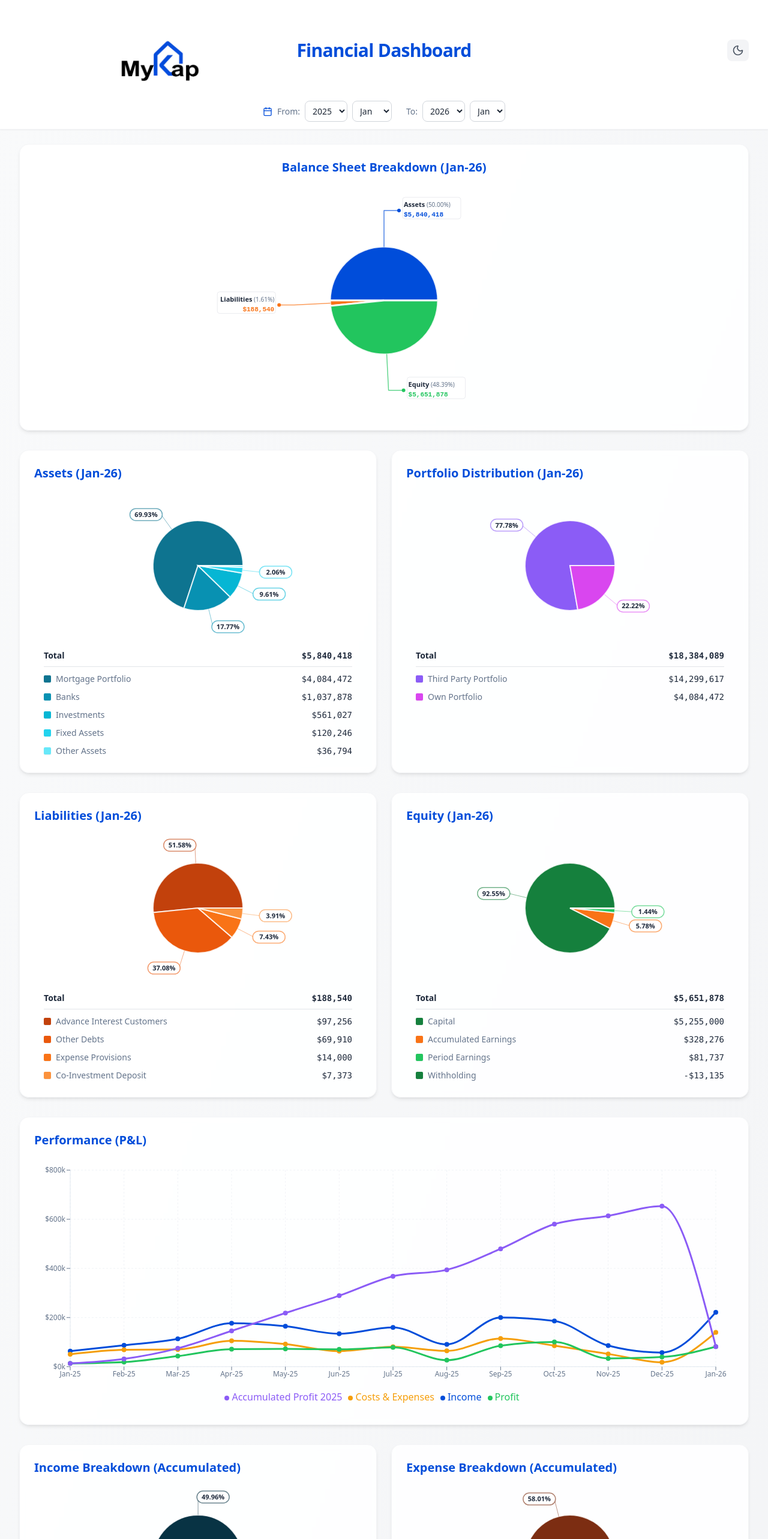
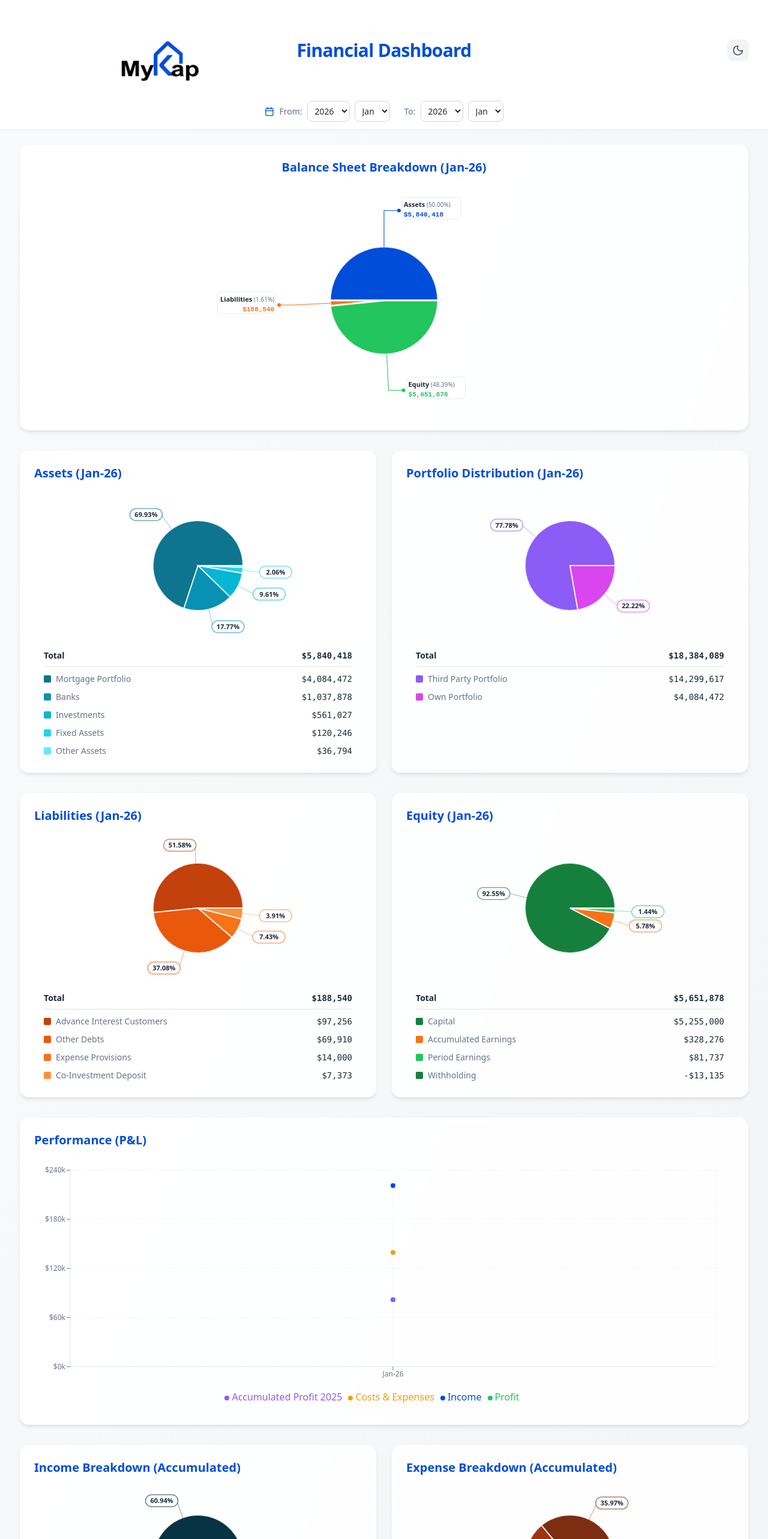
Before and after one commit to Accounting-MyKap/monthlyReportMyKap, a React (Vite) app: page / in a window 1280 px wide. Shown: the top 2566 px of the page at 60% size. Built offline with nearby package versions, Linux system fonts and the light colour scheme.

Commit message:
Cambiando las fechas por defecto a 2026

```diff
--- a/src/App.jsx
+++ b/src/App.jsx
@@ -36,15 +36,15 @@ export default function App() {
     };
   }, []);
 
-  // Initialize with first and last available dates
-  const firstMonth = allMonths[0];
+  // Initialize with 2026 data by default
   const lastMonth = allMonths[allMonths.length - 1];
-  const [startYear, startMonthVal] = firstMonth.split('-');
-  const [endYear, endMonthVal] = lastMonth.split('-');
 
-  const [startDateYear, setStartDateYear] = useState(`20${startMonthVal}`);
-  const [startDateMonth, setStartDateMonth] = useState(firstMonth);
-  const [endDateYear, setEndDateYear] = useState(`20${endMonthVal}`);
+  // Find first month in 2026
+  const firstMonth2026 = allMonths.find(m => m.endsWith('-26')) || lastMonth;
+
+  const [startDateYear, setStartDateYear] = useState('2026');
+  const [startDateMonth, setStartDateMonth] = useState(firstMonth2026);
+  const [endDateYear, setEndDateYear] = useState('2026');
   const [endDateMonth, setEndDateMonth] = useState(lastMonth);
 
   // When year changes, adjust month to first available in that year
```
